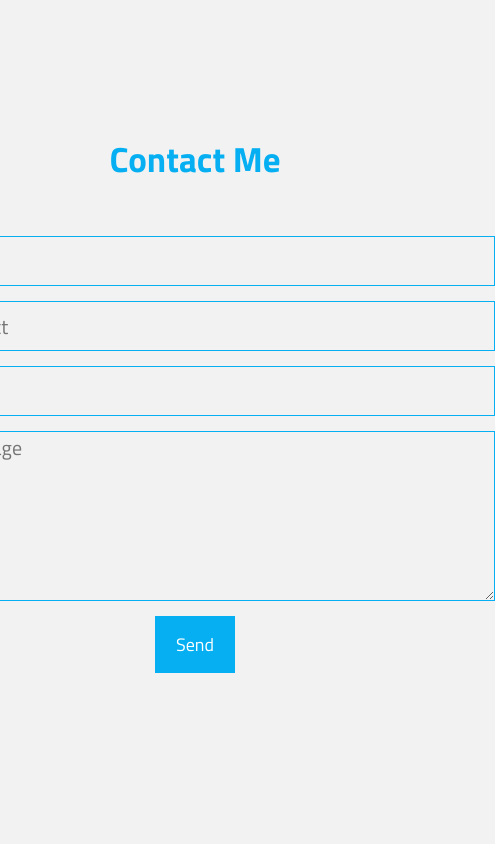
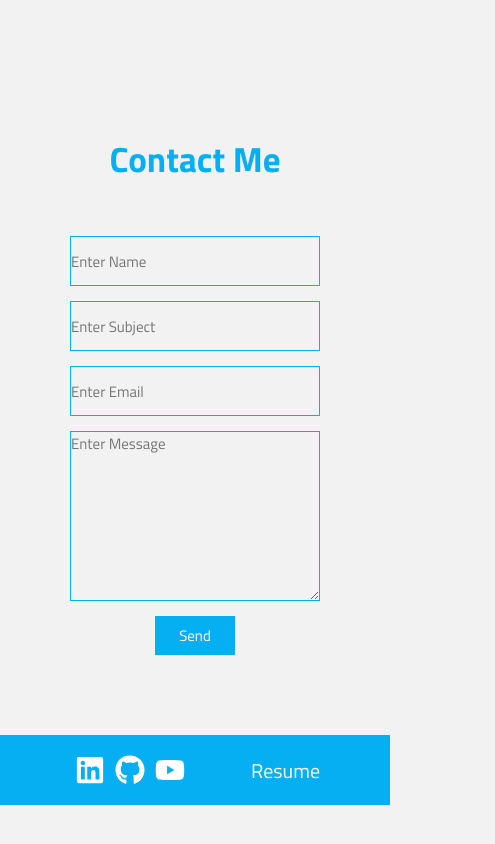
Before and after one commit to luismolinuevo/reactresume, a React (Create React App) app in the folder my-app/: page / in a window 390 px wide. Shown: the part 4151-4995 px from the top of the page, 495 px wide, since content can reach past the window. After the commit the page ends 4956 px from the top, so only its background shows below. Built offline with nearby package versions, Linux system fonts and the light colour scheme.

Commit message:
think im done

```diff
--- a/my-app/src/App.js
+++ b/my-app/src/App.js
@@ -4,6 +4,7 @@ import Contact from './pages/Contact';
 import LandingPage from './pages/LandingPage';
 import Projects from './pages/Projects';
 import Skills from "./pages/Skills"
+import Footer from "./components/Footer"
 
 
 function App() {
@@ -14,6 +15,7 @@ function App() {
       <Skills/>
       <Projects/>
       <Contact/>
+      <Footer/>
     </React.Fragment>
 
 
--- a/my-app/src/components/Footer.js
+++ b/my-app/src/components/Footer.js
@@ -0,0 +1,30 @@
+//finsh footer and add some final touches needed
+//make contact me page responsive
+//make things look good and clean
+//host
+//change icons for skills and proof read
+
+import React from 'react'
+import {FaLinkedin, FaGithub, FaYoutube} from "react-icons/fa"
+import "../styles/Footer.css"
+import Resume from "../assets/LM Resume.pdf"
+
+
+const Footer = () => {
+  return (
+    <footer id="footer">
+        <div className = "container">
+            <div className = "foot">
+                <ul>
+                    <a href="https://www.linkedin.com/in/luismolinuevo/" target="blank_"><li><FaLinkedin/></li></a>
+                    <a href="https://github.com/" target="blank_"><li><FaGithub/></li></a>
+                    <a href="https://www.youtube.com/channel/UCRc-HqHUwj3obUnh4--flGQ" target="blank_"><li><FaYoutube/></li> </a>
+                </ul>
+                <a href={Resume} download>Resume</a>
+            </div>
+        </div>
+    </footer>
+  )
+}
+
+export default Footer
--- a/my-app/src/styles/Contactme.css
+++ b/my-app/src/styles/Contactme.css
@@ -1,5 +1,5 @@
 #contact-me{
-    height: 100vh;
+    height: 100%;
     padding: 80px 0px;
     width: 100%;
 }
@@ -44,3 +44,57 @@ form {
     text-align: center;
     cursor: pointer;
 }
+
+@media (max-width: 768px) {
+    .input {
+        width: 350px;
+        font-size: 17px;
+    }
+
+    .mesg {
+        width: 350px;
+        font-size: 17px;
+    }
+
+    .submit {
+        padding: 10px 18px;
+        font-size: 17px;
+    }
+}
+
+@media (max-width: 480px) {
+    .input {
+        width: 250px;
+        font-size: 15px;
+    }
+
+    .mesg {
+        width: 250px;
+        font-size: 15px;
+    }
+
+    .submit {
+        padding: 8px 15px;
+        font-size: 15px;
+    }
+
+}
+
+@media (max-width: 320px) {
+    .input {
+        width: 190px;
+        font-size: 15px;
+    }
+
+    .mesg {
+        width: 190px;
+        font-size: 15px;
+    }
+
+    .submit {
+        padding: 8px 15px;
+        font-size: 15px;
+    }
+
+
+}
--- a/my-app/src/styles/Footer.css
+++ b/my-app/src/styles/Footer.css
@@ -0,0 +1,43 @@
+#footer {
+    height:70px;
+    background-color: #05AFF2;
+    display: flex;
+    align-items: center;
+
+}
+
+.foot {
+    display: flex;
+    justify-content: space-between;
+}
+
+footer ul {
+    display: flex;
+    list-style: none;
+}
+
+footer ul li {
+    font-size: 30px;
+    padding: 5px;
+    display: flex;
+    align-items: center;
+    color: white;
+}
+
+.foot a {
+    color: white;
+    text-decoration: none;
+    font-size: 20px;
+    display: flex;
+    align-items: center;
+}
+
+@media (max-width: 350px) {
+    footer ul li {
+        font-size: 25px;
+    }
+
+    .foot a {
+        font-size: 18px;
+    }
+}
```
Also changed, not shown: 1 other file (tests, documents, lock files or other folders).
